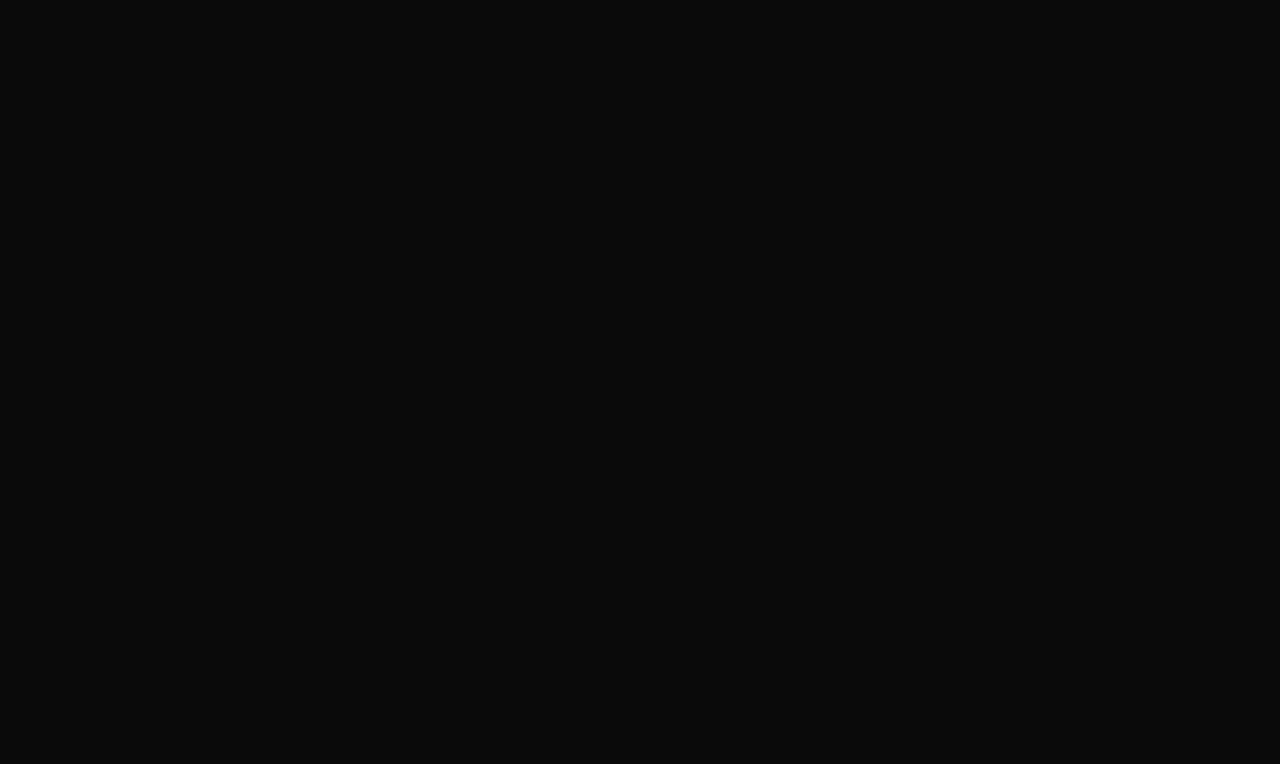
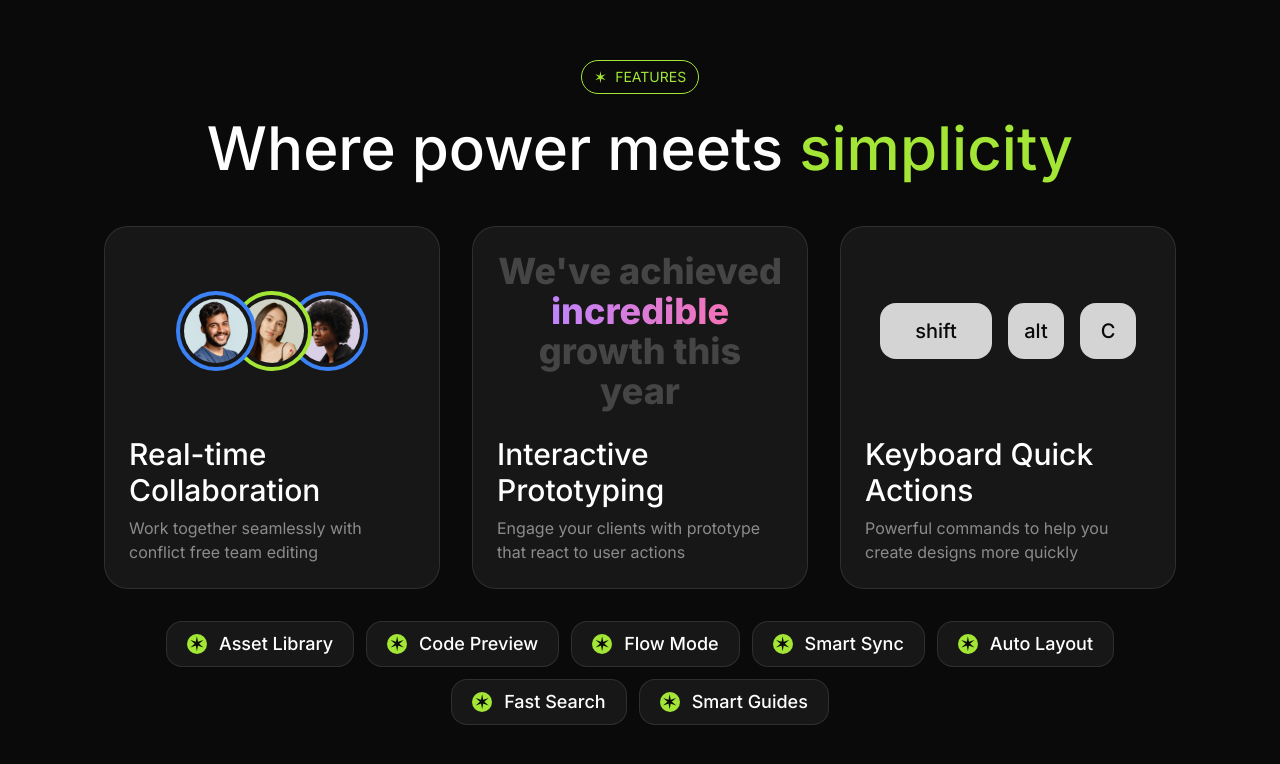
Before and after one commit to tushar-2811/saas-app, a Next.js app: page / in a window 1280 px wide. Shown: the part 2064-2828 px from the top of the page. Before the commit the page ends 2028 px from the top, so only its background shows below. Built offline with nearby package versions, Linux system fonts and the light colour scheme.

Commit message:
add features

```diff
--- a/src/app/page.tsx
+++ b/src/app/page.tsx
@@ -1,3 +1,4 @@
+import Features from "@/sections/Features";
 import Hero from "@/sections/Hero";
 import Introduction from "@/sections/Introduction";
 import LogoTicker from "@/sections/LogoTicker";
@@ -9,5 +10,6 @@
       <Hero/>
       <LogoTicker/>
       <Introduction/>
+      <Features/>
     </>
 }
--- /dev/null
+++ b/src/components/Avatar.tsx
@@ -0,0 +1,13 @@
+import React, { HTMLAttributes } from 'react'
+import { twMerge } from 'tailwind-merge';
+
+const Avatar = (props : HTMLAttributes<HTMLDivElement>) => {
+    const {className , children , ...otherProps} = props;
+  return (
+    <div className={twMerge("size-20 rounded-full overflow-hidden p-1 border-4 border-blue-500 bg-neutral-900",className)} {...otherProps}>
+      {children}
+    </div>
+  )
+}
+
+export default Avatar
--- /dev/null
+++ b/src/components/Card.tsx
@@ -0,0 +1,24 @@
+import React from 'react'
+import { twMerge } from 'tailwind-merge';
+
+const Card = (props:{
+    title : string;
+    description : string;
+    children ?: React.ReactNode;
+    className ?: string;
+}) => {
+    return (
+        <div className={twMerge('bg-neutral-900 border border-white/10 p-6 rounded-3xl',props.className)}>
+            <div className='aspect-video'>
+                {props.children}
+            </div>
+
+            <div>
+                <h3 className='text-3xl font-medium mt-6'>{props.title}</h3>
+                <p className='text-white/50 mt-2'> {props.description}</p>
+            </div>
+        </div>
+    )
+}
+
+export default Card
--- /dev/null
+++ b/src/components/Key.tsx
@@ -0,0 +1,14 @@
+
+import React, { Children, HTMLAttributes } from 'react'
+import { twMerge } from 'tailwind-merge';
+
+const Key = (props : HTMLAttributes<HTMLDivElement>) => {
+    const {className , children , ...otherProps} = props;
+  return (
+    <div className={twMerge("size-14 bg-neutral-300 inline-flex items-center justify-center rounded-2xl text-xl text-neutral-950 font-medium",className)}  {...otherProps}>
+       {children}
+    </div>
+  )
+}
+
+export default Key;
--- a/src/sections/Features.tsx
+++ b/src/sections/Features.tsx
@@ -1,3 +1,12 @@
+import Card from "@/components/Card";
+import Tag from "@/components/Tag";
+import avatar1 from '@/assets/images/avatar-ashwin-santiago.jpg';
+import avatar2 from '@/assets/images/avatar-florence-shaw.jpg';
+import avatar3 from '@/assets/images/avatar-lula-meyers.jpg';
+import Image from "next/image";
+import Avatar from "@/components/Avatar";
+import Key from "@/components/Key";
+
 const features = [
     "Asset Library",
     "Code Preview",
@@ -9,5 +18,83 @@
 ];
 
 export default function Features() {
-    return <div>Features</div>;
+    return (
+        <section className="py-24">
+            <div className="container">
+
+                <div className="flex justify-center">
+                    <Tag>Features</Tag>
+                </div>
+
+                <h2 className="text-6xl font-medium text-center mt-6">Where power meets <span className="text-lime-400">simplicity</span></h2>
+
+                <div className="mt-12 grid grid-cols-1 md:grid-cols-4 lg:grid-cols-3 gap-8">
+
+                    <Card
+                        title="Real-time Collaboration"
+                        description="Work together seamlessly with conflict free team editing"
+                        className="md:col-span-2 lg:col-span-1"
+                    >
+                        <div className="aspect-video flex items-center justify-center">
+                            <Avatar className="z-40">
+                                <Image src={avatar1} alt="avatar1" className="rounded-full"/>
+                            </Avatar>
+
+                            <Avatar className="-ml-6 border-lime-400 z-30">
+                            <Image src={avatar2} alt="avatar1"  className="rounded-full"/>
+                            </Avatar>
+
+                            <Avatar className="-ml-6 z-20">
+                            <Image src={avatar3} alt="avatar1"  className="rounded-full"/>
+                            </Avatar>
+                        </div>
+                    </Card>
+
+                    <Card
+                        title="Interactive Prototyping"
+                        description="Engage your clients with prototype that react to user actions"
+                        className="md:col-span-2 lg:col-span-1"
+                    >
+                        <div className="aspect-video flex items-center justify-center">
+                           <p className="text-4xl font-extrabold text-white/20 text-center">
+                            We've achieved <span className="bg-gradient-to-r from-purple-400 to-pink-400 bg-clip-text text-transparent">incredible</span> growth this year</p>
+                        </div>
+                    </Card>
+
+
+                    <Card
+                        title="Keyboard Quick Actions"
+                        description="Powerful commands to help you create designs more quickly"
+                        className="md:col-span-2 lg:col-span-1 md:col-start-2 lg:col-start-auto"
+                     >
+                        <div className="aspect-video flex items-center justify-center gap-4">
+                            <Key className="w-28">
+                                shift
+                            </Key>
+
+                            <Key>
+                                alt
+                            </Key>
+
+                            <Key>
+                                C
+                            </Key>
+
+                        </div>
+                     </Card>
+
+
+                </div>
+
+                <div className="mt-8 flex flex-wrap gap-3 justify-center">
+                    {features.map(feature => (
+                        <div key={feature} className="bg-neutral-900 border border-white/10 inline-flex px-3 md:px-5 py-1.5 md:py-2  rounded-2xl gap-3 items-center">
+                            <span className="bg-lime-400 text-neutral-950 size-5 rounded-full inline-flex items-center justify-center text-xl">&#10038;</span>
+                            <span className="font-medium md:text-lg">{feature}</span>
+                        </div>
+                    ))}
+                </div>
+            </div>
+        </section>
+    );
 }
```
